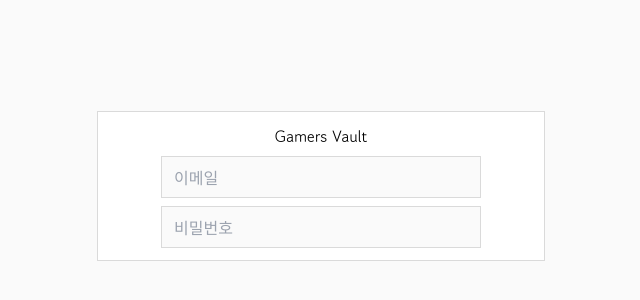
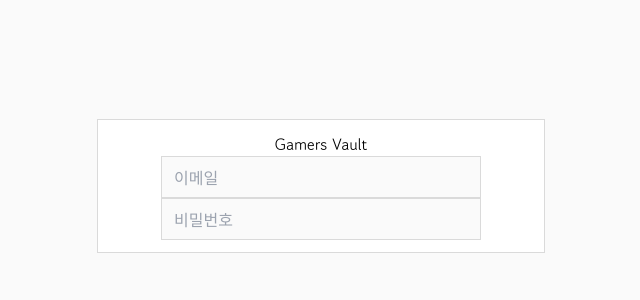
Before and after one commit to ohseungo/gamers-vault-frontend, a Next.js app: page / in a window 1280 px wide. Shown: the part 214-514 px from the top of the page, without its empty margins (319-959 px from the left). Built offline with nearby package versions, Linux system fonts and the light colour scheme.

Commit message:
feat : classnames 설치

```diff
--- a/components/ui/Input/Input.module.css
+++ b/components/ui/Input/Input.module.css
@@ -3,7 +3,7 @@
 }
 
 .input {
-  @apply bg-secondary w-full px-3 py-2 mt-2;
+  @apply bg-secondary w-full px-3 py-2;
 
   border: 1px solid var(--secondary-border);
 }
--- a/components/ui/Input/Input.tsx
+++ b/components/ui/Input/Input.tsx
@@ -2,9 +2,10 @@
 import style from "./Input.module.css";
 
 interface Props extends InputHTMLAttributes<HTMLInputElement> {
+  className?: string;
   onChange?: (...args: any[]) => any;
 }
-const Input = ({ onChange, ...rest }: Props) => {
+const Input = ({ className, onChange, ...rest }: Props) => {
   const handleOnChange = (event: any) => {
     if (onChange) {
       onChange(event.target.value);
--- a/package.json
+++ b/package.json
@@ -9,6 +9,7 @@
     "lint": "next lint"
   },
   "dependencies": {
+    "classnames": "^2.3.2",
     "next": "12.3.1",
     "next-seo": "^5.5.0",
     "react": "18.2.0",
```
Also changed, not shown: 2 other files (tests, documents, lock files or other folders).
